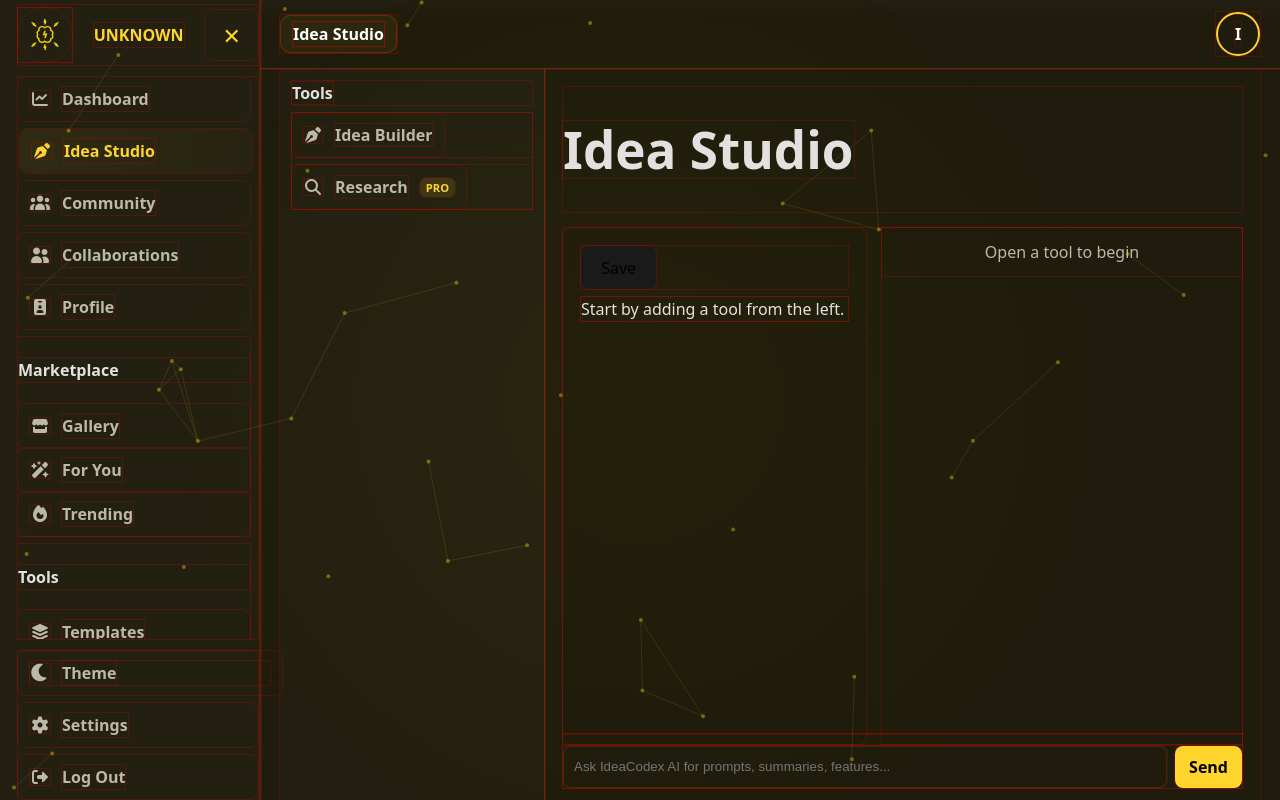
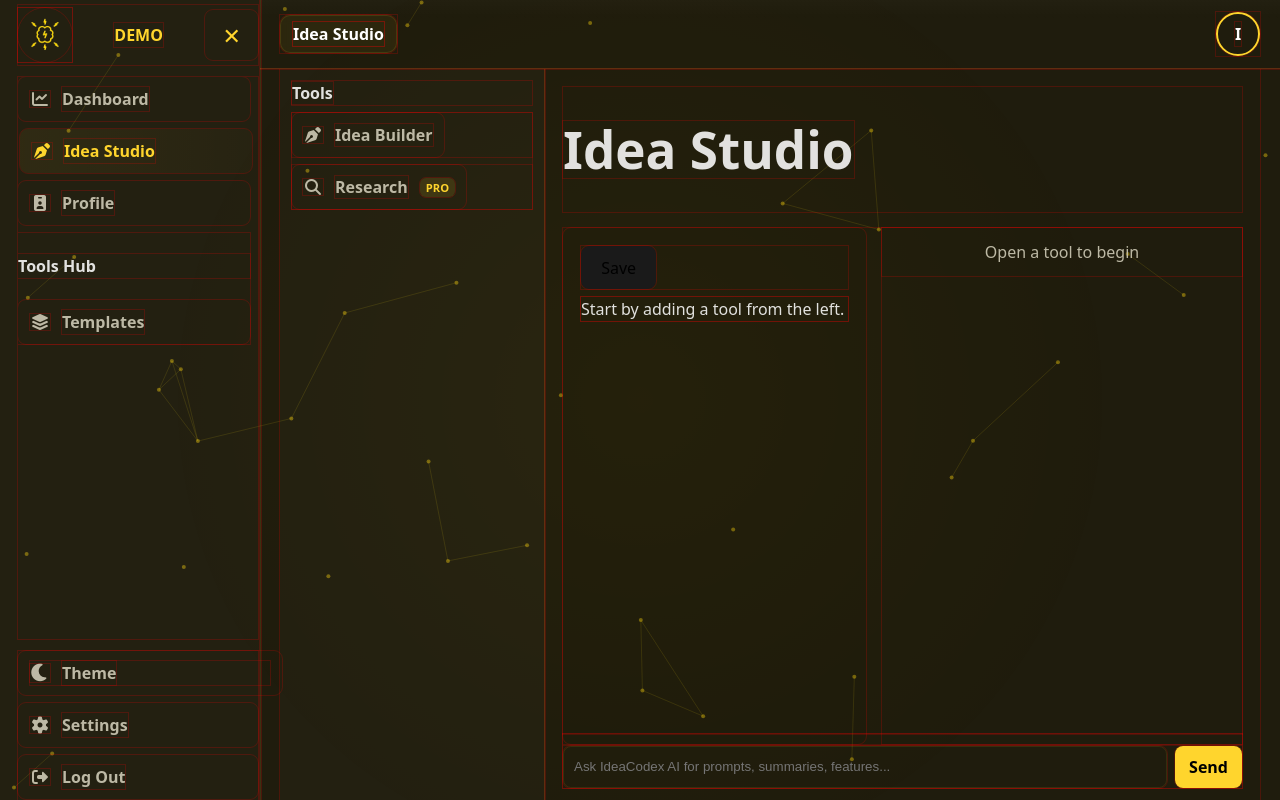
Before and after one commit to SHABA01/idea-codex-app, a React (Vite) app: page /studio in a window 1280 px wide. Built offline with nearby package versions, Linux system fonts and the light colour scheme.

Commit message:
Replaced StudioAccessContext with AppAccessContext. By this we introduce subscription-based user access (Demo, Live, Pro, and Enterprise)

```diff
--- a/src/components/sidebar/Sidebar.jsx
+++ b/src/components/sidebar/Sidebar.jsx
@@ -7,15 +7,6 @@ import logo from "../../assets/IdeaCodex_icon_yellow.png";
 import { useAppAccess } from "../../contexts/AppAccessContext";
 import sidebarConfig from "./sidebarConfig";
 
-/**
- * Sidebar (merged desktop + mobile drawer)
- *
- * Props:
- * - mobileOpen (bool) optional: controlled from parent (AppLayout)
- * - onCloseMobile (fn) optional: callback when mobile drawer closes
- *
- * If mobileOpen is not provided, the component manages its own mobile state.
- */
 const Sidebar = ({
   collapsed,
   setCollapsed,
@@ -23,12 +14,12 @@ const Sidebar = ({
   onCloseMobile
 }) => {
   const navigate = useNavigate();
-  const { subscription } = useAppAccess(); // NEW
-  const tierLabel = subscription?.toUpperCase() || "UNKNOWN";
+  const { tier } = useAppAccess();
+  const tierLabel = tier?.toUpperCase() || "demo";
 
   const [showExpand, setShowExpand] = useState(false);
+  const [internalMobileOpen, setInternalMobileOpen] = useState(false);
 
-  const [internalMobileOpen, setInternalMobileOpen] = useState(false);
   const mobileOpen =
     typeof controlledMobileOpen === "boolean"
       ? controlledMobileOpen
@@ -36,7 +27,7 @@ const Sidebar = ({
 
   const setMobileOpen = (v) => {
     if (typeof controlledMobileOpen === "boolean") {
-      if (!v && typeof onCloseMobile === "function") onCloseMobile();
+      if (!v && onCloseMobile) onCloseMobile();
     } else {
       setInternalMobileOpen(v);
     }
@@ -47,58 +38,81 @@ const Sidebar = ({
     return () => (document.body.style.overflow = "auto");
   }, [mobileOpen]);
 
-  const renderItem = (item) => (
+  /* =========================
+     ACCESS LOGIC (FIXED)
+  ========================= */
+
+  // Item is visible to tier
+  const hasAccess = (item) =>
+    !item.access || item.access.includes(tier);
+
+  // Item is visible but locked
+  const isLocked = (item) =>
+    item.premium && !item.access?.includes(tier);
+
+  const handleLockedClick = (e) => {
+    e.preventDefault();
+    alert("Upgrade your plan to unlock this feature.");
+  };
+
+  const renderNavItem = (item, closeMobile = false) => {
+    if (!hasAccess(item)) return null;
+
+    const locked = isLocked(item);
+
+    return (
       <NavLink
-      to={item.path}
         key={item.id}
-      className={({ isActive }) => `nav-item ${isActive ? "active" : ""}`}
-      onClick={() => mobileOpen && setMobileOpen(false)}
+        to={locked ? "#" : item.path}
+        className={({ isActive }) =>
+          `nav-item ${isActive ? "active" : ""} ${locked ? "locked" : ""}`
+        }
+        onClick={(e) => {
+          if (locked) return handleLockedClick(e);
+          if (closeMobile) setMobileOpen(false);
+        }}
       >
         <i className={item.icon} aria-hidden />
         {!collapsed && <span>{item.label}</span>}
+        {locked && !collapsed && (
+          <i className="fa-solid fa-lock lock-icon" />
+        )}
       </NavLink>
     );
+  };
+
+  /* =========================
+     DESKTOP SIDEBAR
+  ========================= */
 
   return (
     <>
-      {/* === Desktop Sidebar === */}
-      <aside className={`sidebar ${collapsed ? "collapsed" : ""}`} aria-hidden={false}>
+      <aside className={`sidebar ${collapsed ? "collapsed" : ""}`}>
         <div
           className="sidebar-header"
           onMouseEnter={() => collapsed && setShowExpand(true)}
           onMouseLeave={() => collapsed && setShowExpand(false)}
         >
-
-          {/* FIXED CONTAINER FOR ICON SWAPPING */}
           <div className="header-toggle-area">
-
-            {/* LOGO */}
             {(!collapsed || !showExpand) && (
               <div className="brand" onClick={() => navigate("/")}>
                 <img src={logo} alt="IdeaCodex Logo" className="brand-logo" />
               </div>
             )}
 
-            {/* EXPAND ICON */}
             {collapsed && showExpand && (
               <button
                 className="collapse-btn expand-btn"
                 onClick={() => setCollapsed(false)}
                 title="Expand sidebar"
               >
-                <i className="fa-solid fa-angles-right"></i>
+                <i className="fa-solid fa-angles-right" />
               </button>
             )}
           </div>
 
-          {/* USER ACCESS MODE LABEL */}
-          {!collapsed && (
-            <div className="sidebar-mode">
-              {tierLabel}
-            </div>
-          )}
+          {!collapsed && <div className="sidebar-mode">{tierLabel}</div>}
 
-          {/* COLLAPSE ICON (RIGHT SIDE, behaves exactly same) */}
           {!collapsed && (
             <button
               className="collapse-btn"
@@ -110,31 +124,37 @@ const Sidebar = ({
           )}
         </div>
 
+        <nav className="sidebar-nav" aria-label="Primary">
+          {sidebarConfig
+            .filter((i) => !i.section)
+            .map((item) => renderNavItem(item))}
 
-        <nav className="sidebar-nav" aria-label="Primary">
-          {sidebarConfig.filter((i) => !i.section).map((it) => (
-            <React.Fragment key={it.id}>{renderItem(it)}</React.Fragment>
-          ))}
+          {sidebarConfig
+            .filter((i) => i.section)
+            .map((section) => {
+              if (!hasAccess(section)) return null;
 
-          {sidebarConfig.filter((i) => i.section).map((section) => (
+              const visibleChildren =
+                section.children.filter(hasAccess);
+
+              if (!visibleChildren.length) return null;
+
+              return (
                 <div key={section.section} className="sidebar-section">
-              {!collapsed && <h4 className="nav-section-title">{section.title}</h4>}
-              {section.children.map((c) => (
-                <NavLink
-                  key={c.id}
-                  to={c.path}
-                  className={({ isActive }) => `nav-item ${isActive ? "active" : ""}`}
-                >
-                  <i className={c.icon} aria-hidden />
-                  {!collapsed && <span>{c.label}</span>}
-                </NavLink>
-              ))}
+                  {!collapsed && (
+                    <h4 className="nav-section-title">
+                      {section.title}
+                    </h4>
+                  )}
+                  {visibleChildren.map((child) =>
+                    renderNavItem(child)
+                  )}
                 </div>
-          ))}
+              );
+            })}
         </nav>
 
         <div className="sidebar-footer">
-          {/* SIDEBAR THEME TOGGLE (styled like nav-item) */}
           <div className="nav-item sidebar-theme-toggle">
             <ThemeToggle sidebarMode collapsed={collapsed} />
           </div>
@@ -151,55 +171,71 @@ const Sidebar = ({
         </div>
       </aside>
 
-      {/* === Mobile Drawer (only mounted when open) === */}
+      {/* =========================
+          MOBILE DRAWER
+      ========================= */}
+
       {mobileOpen && (
-        <div className="mobile-drawer open" aria-hidden={!mobileOpen}>
-          {/* backdrop */}
+        <div className="mobile-drawer open">
           <div
             className="mobile-backdrop"
             role="button"
-            aria-label="Close menu"
+            tabIndex={0}
             onClick={() => setMobileOpen(false)}
-            onKeyDown={(e) => {
-              if (e.key === "Escape") setMobileOpen(false);
-            }}
-            tabIndex={0}
+            onKeyDown={(e) =>
+              e.key === "Escape" && setMobileOpen(false)
+            }
           />
 
-          {/* drawer content */}
           <div className="mobile-inner" role="dialog" aria-modal="true">
             <div className="mobile-inner-header">
-              <div className="brand" onClick={() => { setMobileOpen(false); navigate("/"); }}>
+              <div
+                className="brand"
+                onClick={() => {
+                  setMobileOpen(false);
+                  navigate("/");
+                }}
+              >
                 <img src={logo} alt="IdeaCodex Logo" className="brand-logo" />
               </div>
-              {/* USER ACCESS MODE LABEL */}
-              <div className="mobile-drawer-mode">
-                {tierLabel}
-              </div>
-              <button className="btn-close" onClick={() => setMobileOpen(false)} aria-label="Close menu">
+
+              <div className="mobile-drawer-mode">{tierLabel}</div>
+
+              <button
+                className="btn-close"
+                onClick={() => setMobileOpen(false)}
+                aria-label="Close menu"
+              >
                 ✕
               </button>
             </div>
 
             <nav className="mobile-nav" aria-label="Mobile primary">
-              {sidebarConfig.filter((i) => !i.section).map((item) => (
-                <NavLink key={item.id} to={item.path} className="nav-item" onClick={() => setMobileOpen(false)}>
-                  <i className={item.icon} />
-                  <span>{item.label}</span>
-                </NavLink>
-              ))}
+              {sidebarConfig
+                .filter((i) => !i.section)
+                .map((item) => renderNavItem(item, true))}
 
-              {sidebarConfig.filter((i) => i.section).map((section) => (
+              {sidebarConfig
+                .filter((i) => i.section)
+                .map((section) => {
+                  if (!hasAccess(section)) return null;
+
+                  const visibleChildren =
+                    section.children.filter(hasAccess);
+
+                  if (!visibleChildren.length) return null;
+
+                  return (
                     <div key={section.section} className="mobile-section">
-                  <div className="mobile-section-title">{section.title}</div>
-                  {section.children.map((c) => (
-                    <NavLink key={c.id} to={c.path} className="nav-item" onClick={() => setMobileOpen(false)}>
-                      <i className={c.icon} />
-                      <span>{c.label}</span>
-                    </NavLink>
-                  ))}
+                      <div className="mobile-section-title">
+                        {section.title}
                       </div>
-              ))}
+                      {visibleChildren.map((child) =>
+                        renderNavItem(child, true)
+                      )}
+                    </div>
+                  );
+                })}
             </nav>
 
             <div className="mobile-footer">
@@ -207,12 +243,20 @@ const Sidebar = ({
                 <ThemeToggle sidebarMode />
               </div>
 
-              <NavLink to="/settings" className="nav-item settings">
+              <NavLink
+                to="/settings"
+                className="nav-item settings"
+                onClick={() => setMobileOpen(false)}
+              >
                 <i className="fa-solid fa-gear" />
                 <span>Settings</span>
               </NavLink>
 
-              <NavLink to="/auth/logout" className="nav-item logout">
+              <NavLink
+                to="/auth/logout"
+                className="nav-item logout"
+                onClick={() => setMobileOpen(false)}
+              >
                 <i className="fa-solid fa-right-from-bracket" />
                 <span>Log Out</span>
               </NavLink>
--- a/src/components/sidebar/sidebarConfig.js
+++ b/src/components/sidebar/sidebarConfig.js
@@ -1,6 +1,7 @@
-// src/config/sidebarConfig.js
+// src/components/sidebar/sidebarConfig.js
 
 const sidebarConfig = [
+  // ================= CORE =================
   {
     id: "dashboard",
     label: "Dashboard",
@@ -9,7 +10,6 @@ const sidebarConfig = [
     access: ["demo", "live"],
     premium: false
   },
-
   {
     id: "studio",
     label: "Idea Studio",
@@ -18,16 +18,14 @@ const sidebarConfig = [
     access: ["demo", "live"],
     premium: false
   },
-
   {
     id: "community",
     label: "Community",
     icon: "fa-solid fa-users",
     path: "/community",
-    access: ["live"],        // 🔒 live-only example
-    premium: true            // premium page
+    access: ["live"],
+    premium: true
   },
-
   {
     id: "collab",
     label: "Collaborations",
@@ -36,7 +34,6 @@ const sidebarConfig = [
     access: ["live"],
     premium: true
   },
-
   {
     id: "profile",
     label: "Profile",
@@ -46,12 +43,13 @@ const sidebarConfig = [
     premium: false
   },
 
-  // Marketplace Section
+  // ================= MARKETPLACE =================
   {
     section: "marketplace",
     title: "Marketplace",
-    access: ["live"],     // sample: marketplace is live-mode only
+    access: ["live"],
     premium: true,
+    dropdown: true,
     children: [
       {
         id: "market-gallery",
@@ -80,12 +78,13 @@ const sidebarConfig = [
     ]
   },
 
-  // Tools Section
+  // ================= TOOLS =================
   {
     section: "tools",
-    title: "Tools",
-    access: ["demo", "live"],  // visible to both
-    premium: false,             // but children determine locking
+    title: "Tools Hub",
+    access: ["demo", "live"],
+    premium: false,
+    dropdown: true,
     children: [
       {
         id: "tools-templates",
@@ -105,7 +104,7 @@ const sidebarConfig = [
       },
       {
         id: "tools-ai",
-        label: "AI tools",
+        label: "AI Tools",
         icon: "fa-solid fa-robot",
         path: "/tools/ai_tools",
         access: ["live"],
--- a/src/styles/Sidebar.css
+++ b/src/styles/Sidebar.css
@@ -353,6 +353,56 @@
   text-transform: uppercase;
 }
 
+/* ================= LOCK STATES ================= */
+
+.nav-item.locked {
+  opacity: 0.45;
+  cursor: not-allowed;
+}
+
+.nav-item.locked:hover {
+  transform: none;
+  color: var(--text-secondary);
+}
+
+.nav-item.locked.active {
+  background: none;
+}
+
+.lock-icon {
+  margin-left: auto;
+  font-size: 0.8rem;
+  color: var(--accent-gold);
+}
+
+/* ================= DROPDOWN ================= */
+
+.section-toggle {
+  justify-content: space-between;
+  width: 100%;
+  background: transparent;
+  border: none;
+}
+
+.section-toggle i {
+  font-size: 0.7rem;
+}
+
+/* ================= SCROLLBAR HOVER ================= */
+
+.sidebar-nav::-webkit-scrollbar {
+  width: 6px;
+}
+
+.sidebar-nav::-webkit-scrollbar-thumb {
+  background: transparent;
+  border-radius: 6px;
+}
+
+.sidebar-nav:hover::-webkit-scrollbar-thumb {
+  background: rgba(255, 213, 45, 0.35);
+}
+
 /* ========================= TABLET & MOBILE (<= 1045px) ========================= */
 @media (max-width: 1045px) {
   .sidebar {
```
Lines whose indentation alone changed are shown as unchanged.
